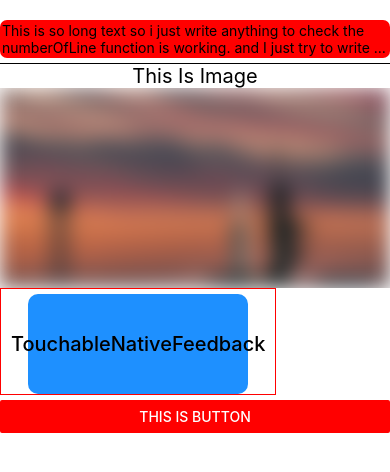
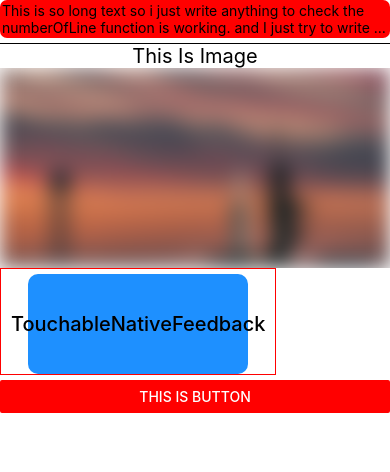
Before and after one commit to nandirchrd/learning-react-native-with-mosh, a React Native app: screen / in a window 390 px wide. Shown: the top 472 px of the page. Built offline with nearby package versions, Linux system fonts and the light colour scheme.

Commit message:
fundamental/concept->platform&statusbar

```diff
--- a/App.js
+++ b/App.js
@@ -7,14 +7,18 @@ import {
 	TouchableNativeFeedback,
 	Button,
 	Alert,
+	Platform,
+	StatusBar,
+	SafeAreaView,
 } from 'react-native';
 import SpaceX from './app/assets/images/space-x.jpg';
 
 const longText =
 	'This is so long text so i just write anything to check the numberOfLine function is working. and I just try to write random things in this variable. heheheheheheheeheheh!';
 export default function App() {
+	console.log(StatusBar.currentHeight);
 	return (
-		<View style={styles.container}>
+		<SafeAreaView style={styles.container}>
 			{/* TEXT */}
 			<Text numberOfLines={2} style={styles.text}>
 				{longText}
@@ -76,7 +80,7 @@ export default function App() {
 					}
 				/>
 			</View>
-		</View>
+		</SafeAreaView>
 	);
 }
 
@@ -84,7 +88,7 @@ const styles = StyleSheet.create({
 	container: {
 		backgroundColor: '#fff',
 		height: '100%',
-		paddingTop: 20,
+		paddingTop: Platform.OS === 'android' ? StatusBar.currentHeight : 0,
 	},
 	text: {
 		backgroundColor: 'red',
```
Also changed, not shown: notes/#1-concept.md (+3 -0 lines).
